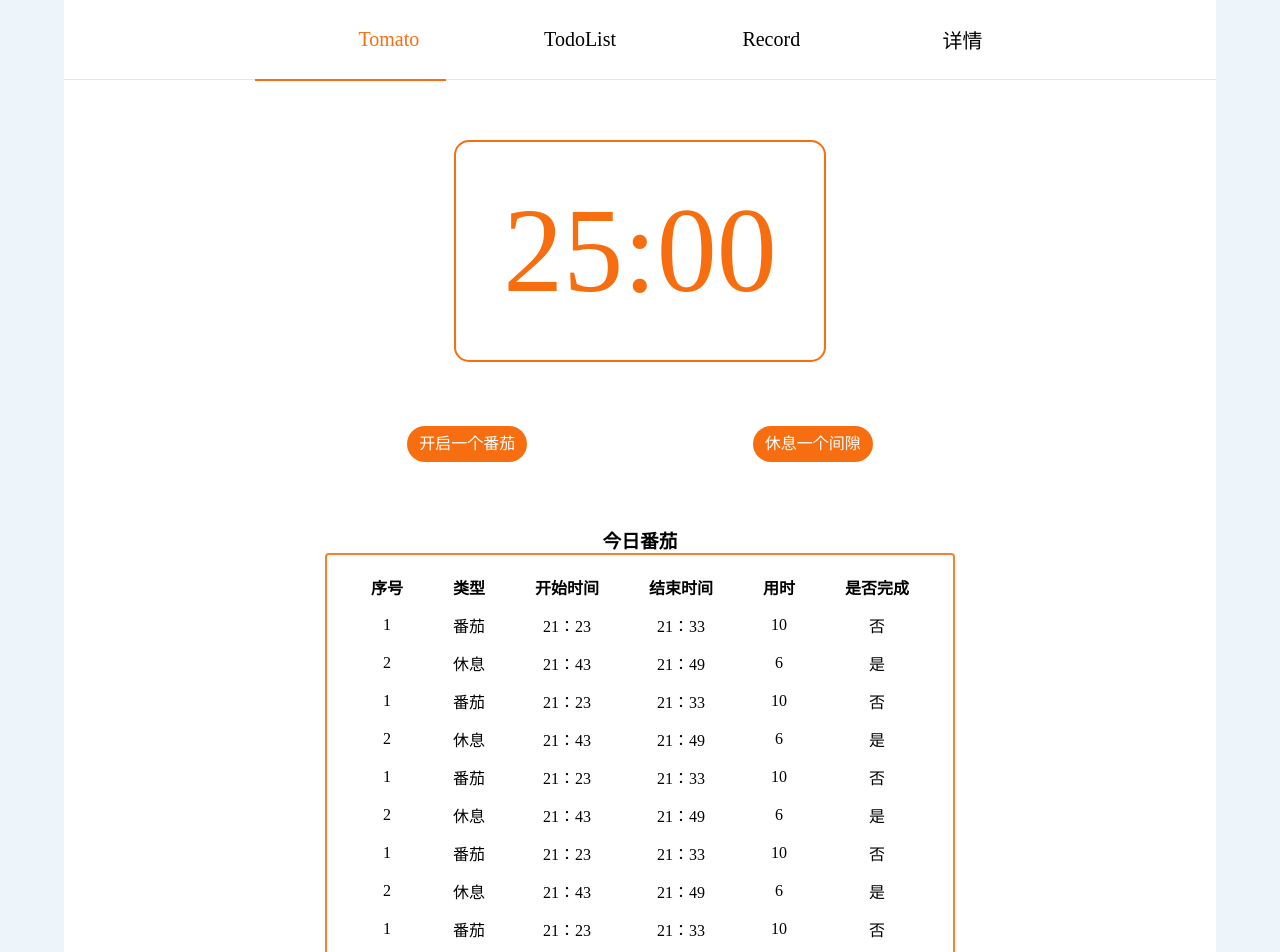
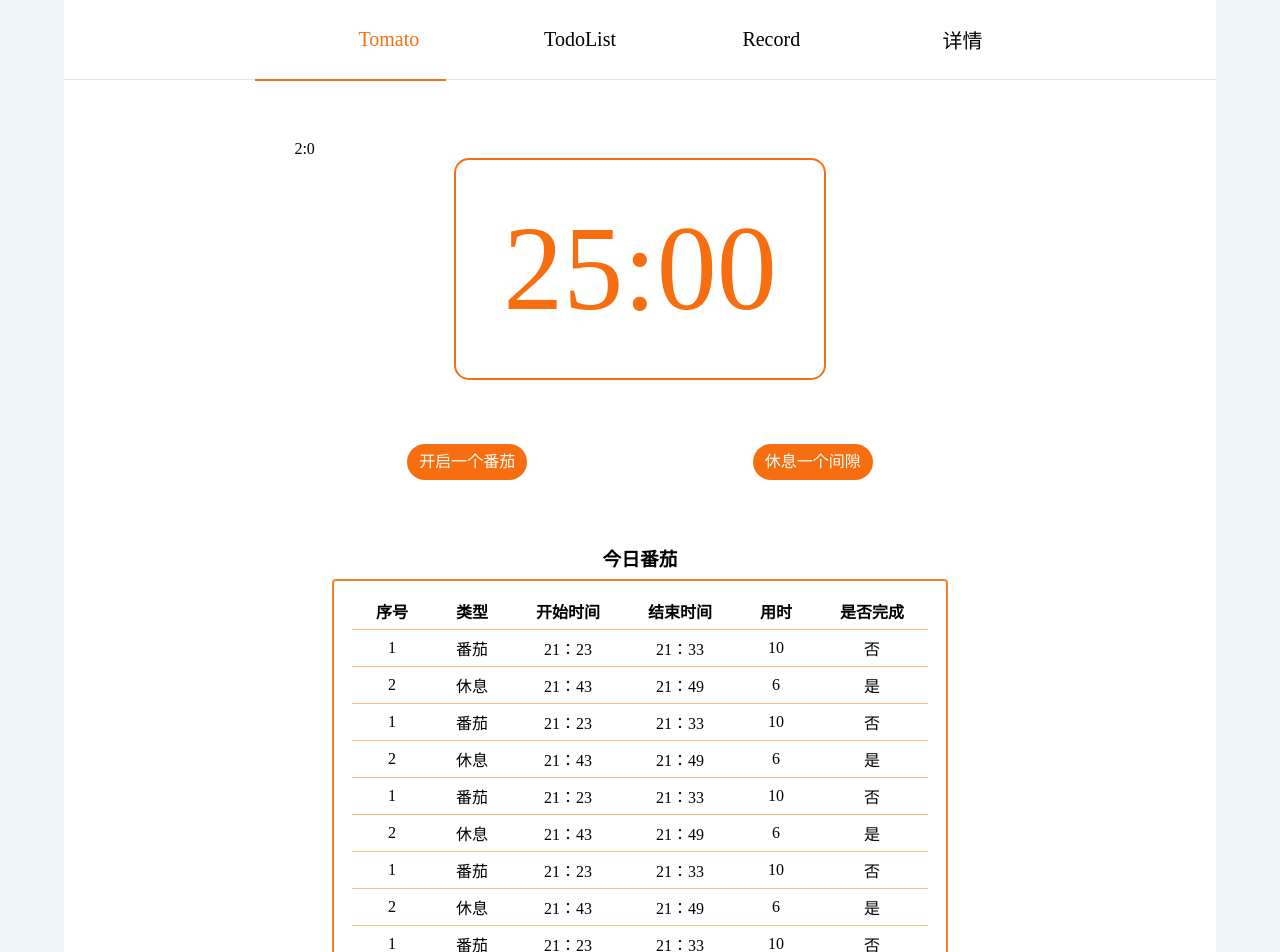
Before and after one commit to 1446450047/Tomato-ToDo, a React (Create React App) app: page /tomato in a window 1280 px wide. Shown: the top 952 px of the page. Built offline with nearby package versions, Linux system fonts and the light colour scheme.

Commit message:
todo:倒数功能

```diff
--- a/src/components/main/Tomato.jsx
+++ b/src/components/main/Tomato.jsx
@@ -1,21 +1,45 @@
-import React from "react";
+import React, {useState} from "react";
 import styled from "styled-components";
 import {Button} from "../Button";
 
 function Tomato() {
+    const timing = React.createRef()
+    // const [minuteNode,,secondNode] = timing.current.children
+    const [minute,setMinute] = useState(2)
+    const [second,setSecond] = useState(0)
+    const xxx = function(){
+        console.log(minute,second);
+        if(second >0){
+            setSecond(second-1)
+            console.log(1);
+
+        }else{
+            setSecond(59)
+            setMinute(minute-1)
+        }
+    }
+    const handleTomato = function(){
+        setInterval(()=>setSecond(second-1),1000)
+    }
+    const handleSpace = function(){
+        console.log(minute,second);
+
+    }
     return (
         <TomatoWrapper>
-            <Timing>
+            {minute}:{second}
+            <Timing ref={timing}>
                 <span>25</span>
                 <span>:</span>
                 <span>00</span>
             </Timing>
             <ButtonGroup>
-                <Button>开启一个番茄</Button>
-                <Button>休息一个间隙</Button>
+                <Button onClick={handleTomato}>开启一个番茄</Button>
+                <Button onClick={handleSpace}>休息一个间隙</Button>
             </ButtonGroup>
             <h3>今日番茄</h3>
             <TomatoLists>
+                <thead>
                 <tr>
                     <th>序号</th>
                     <th>类型</th>
@@ -24,6 +48,8 @@ function Tomato() {
                     <th>用时</th>
                     <th>是否完成</th>
                 </tr>
+                </thead>
+                <tbody>
                 <tr>
                     <td>1</td>
                     <td>番茄</td>
@@ -120,6 +146,8 @@ function Tomato() {
                     <td>6</td>
                     <td>是</td>
                 </tr>
+                </tbody>
+
             </TomatoLists>
         </TomatoWrapper>
     );
@@ -154,17 +182,20 @@ const TomatoWrapper = styled.div`
   margin: 60px auto;
   h3{
       text-align: center;
+      padding-bottom: 8px;
   }
 `;
 const TomatoLists = styled.table`
   border: 2px solid #F8802E;
   border-radius: 4px;
   margin: 0 auto;
+  border-spacing: 0;
   padding: 12px 18px;
   tr{
     th,td{
        padding: 6px 24px;
        text-align: center;
+       border-bottom: 1px solid #FFBC80;
     }
   }
 `;
```
